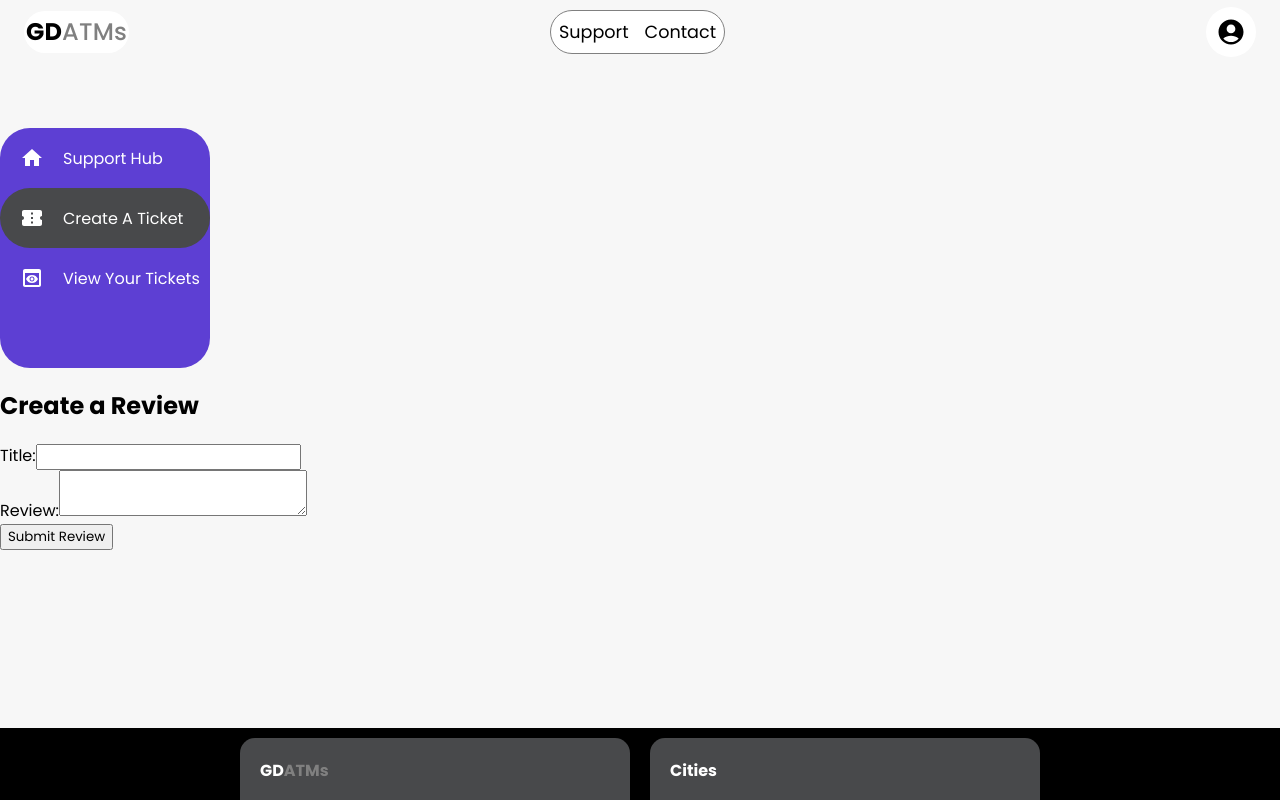
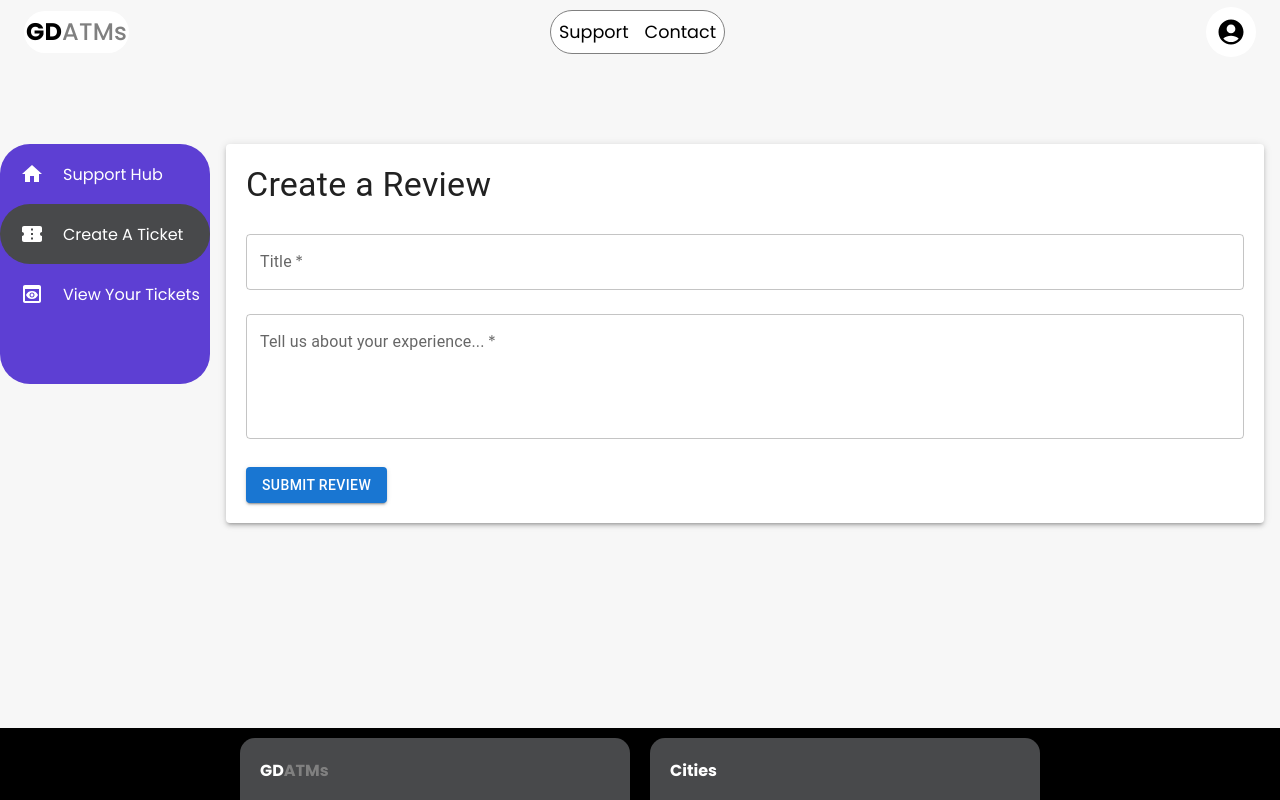
Before and after one commit to pToum21/gd-atms-v2, a React (Vite) app in the folder client/: page /create-a-ticket in a window 1280 px wide. Shown: the top 800 px of the page. Built offline with nearby package versions, Linux system fonts and the light colour scheme; no server answers.

Commit message:
updated the layout a design of creating a ticket

```diff
--- a/client/src/components/CreateATicket.jsx
+++ b/client/src/components/CreateATicket.jsx
@@ -2,6 +2,7 @@ import React, { useState } from 'react';
 import { useMutation } from '@apollo/client';
 import { ADD_REVIEW } from '../utils/mutations';
 import Sidebar from './Sidebar';
+import { Box, TextField, Button, Typography, Paper, useMediaQuery, useTheme } from '@mui/material';
 
 const CreateATicket = () => {
     const [title, setTitle] = useState('');
@@ -20,39 +21,55 @@ const CreateATicket = () => {
         }
     };
 
+    const theme = useTheme();
+    const isMobile = useMediaQuery(theme.breakpoints.down('sm'));
+
     return (
-        <>
-            <Sidebar />
-            <div>
-                <h2>Create a Review</h2>
-                <form onSubmit={handleSubmit}>
-                    <div>
-                        <label htmlFor="title">Title:</label>
-                        <input
-                            type="text"
-                            id="title"
+        <Box display="flex" flexDirection={isMobile ? 'column' : 'row'}>
+            {!isMobile && (
+                <Box width="210px">
+                    <Sidebar />
+                </Box>
+            )}
+            <Box flex={1} p={2}>
+                <Paper elevation={3} style={{ padding: '20px' }}>
+                    <Typography variant="h4" gutterBottom>
+                        Create a Review
+                    </Typography>
+                    <form onSubmit={handleSubmit}>
+                        <TextField
+                            fullWidth
+                            label="Title"
                             value={title}
                             onChange={(e) => setTitle(e.target.value)}
                             required
+                            margin="normal"
                         />
-                    </div>
-                    <div>
-                        <label htmlFor="reviewText">Review:</label>
-                        <textarea
-                            id="reviewText"
+                        <TextField
+                            fullWidth
+                            label="Tell us about your experience..."
                             value={reviewText}
                             onChange={(e) => setReviewText(e.target.value)}
                             required
-                        ></textarea>
-                    </div>
-                    <button type="submit" disabled={loading}>
-                        {loading ? 'Submitting...' : 'Submit Review'}
-                    </button>
-                </form>
-                {error && <p>You must be logged in to create a review: {error.message}</p>}
-                {data && <p>Review submitted successfully!</p>}
-            </div>
-        </>
+                            margin="normal"
+                            multiline
+                            rows={4}
+                        />
+                        <Button
+                            type="submit"
+                            variant="contained"
+                            color="primary"
+                            disabled={loading}
+                            style={{ marginTop: '20px' }}
+                        >
+                            {loading ? 'Submitting...' : 'Submit Review'}
+                        </Button>
+                    </form>
+                    {error && <Typography color="error">Error submitting the review: {error.message}</Typography>}
+                    {data && <Typography color="primary">Review submitted successfully!</Typography>}
+                </Paper>
+            </Box>
+        </Box>
     );
 };
 
```
